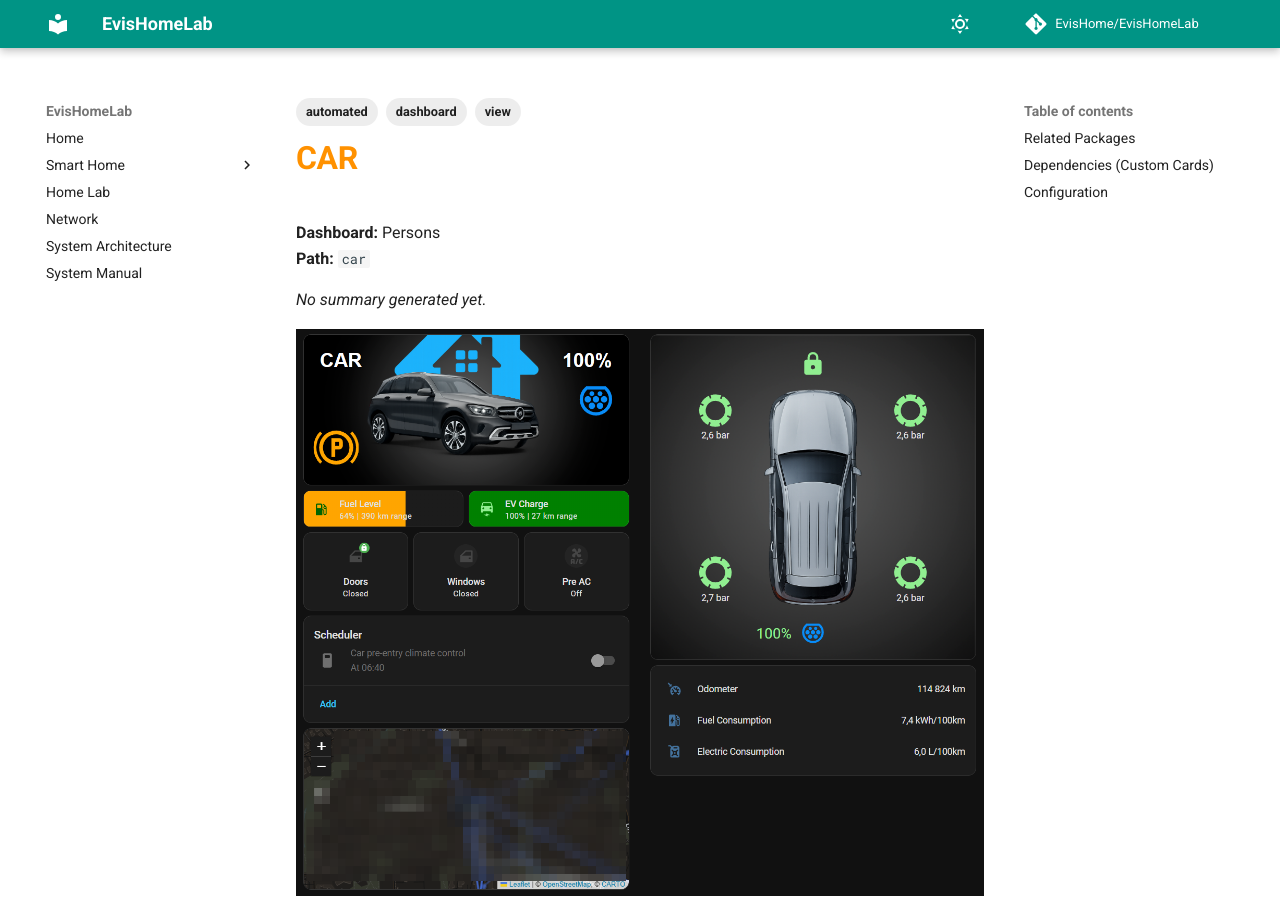
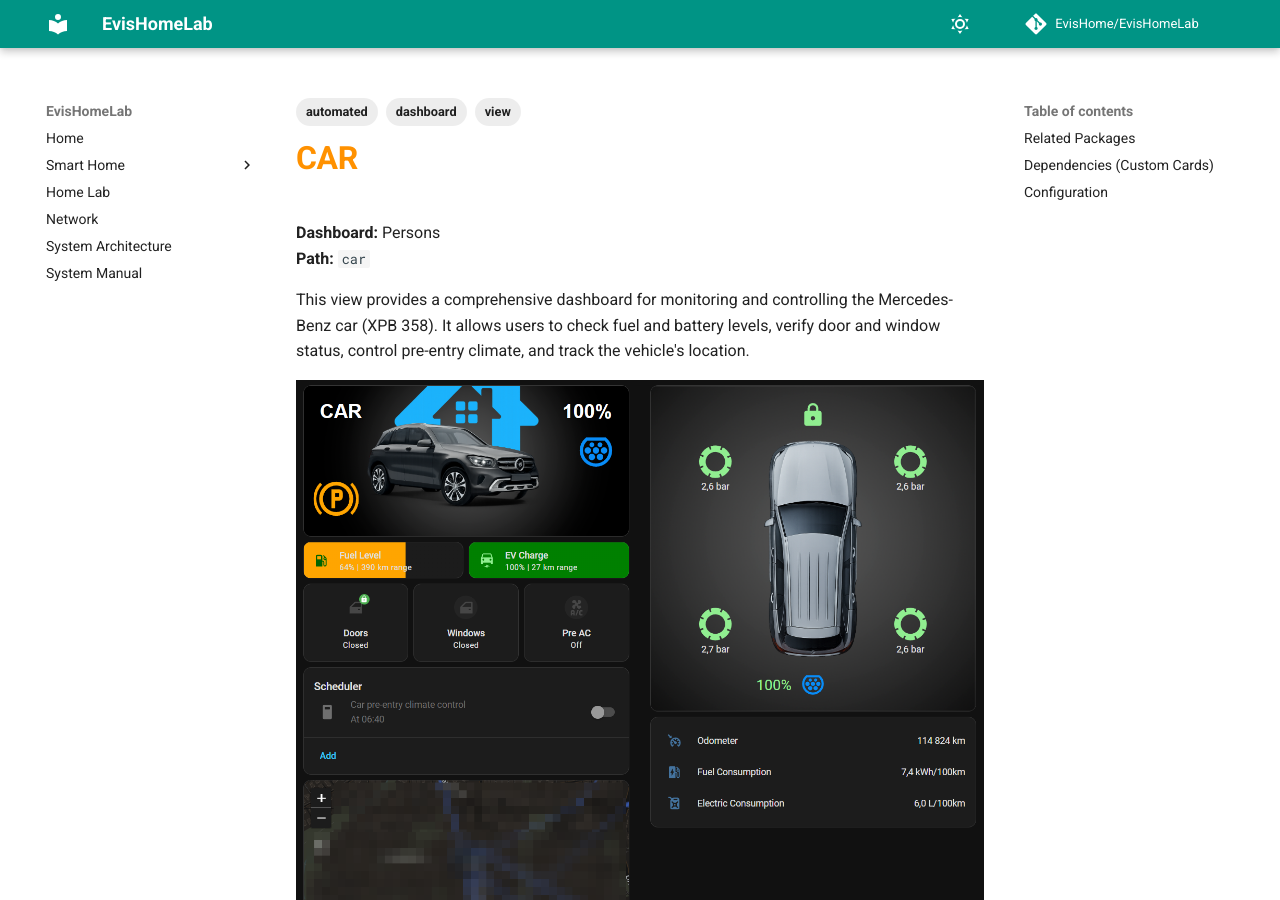
Before and after one commit to EvisHome/EvisHomeLab, an MkDocs documentation site: the page built from docs/smart-home/dashboards/dashboard-persons/car.md, in a window 1280 px wide and 900 px high. Built offline with MkDocs 1.6.1 and Material for MkDocs 9.7.7, drawn with Linux system fonts in a browser that asks for light colours; comment, search, counter and statistics services are not loaded.

Commit message:
Update Dashboards

```diff
--- a/docs/smart-home/dashboards/dashboard-persons/car.md
+++ b/docs/smart-home/dashboards/dashboard-persons/car.md
@@ -11,7 +11,7 @@
 **Path:** `car`
 
 <!-- START_SUMMARY -->
-*No summary generated yet.*
+This view provides a comprehensive dashboard for monitoring and controlling the Mercedes-Benz car (XPB 358). It allows users to check fuel and battery levels, verify door and window status, control pre-entry climate, and track the vehicle's location.
 <!-- END_SUMMARY -->
 
 ![View Screenshot](../../../assets/images/dashboards/dashboard_car.png)
```
